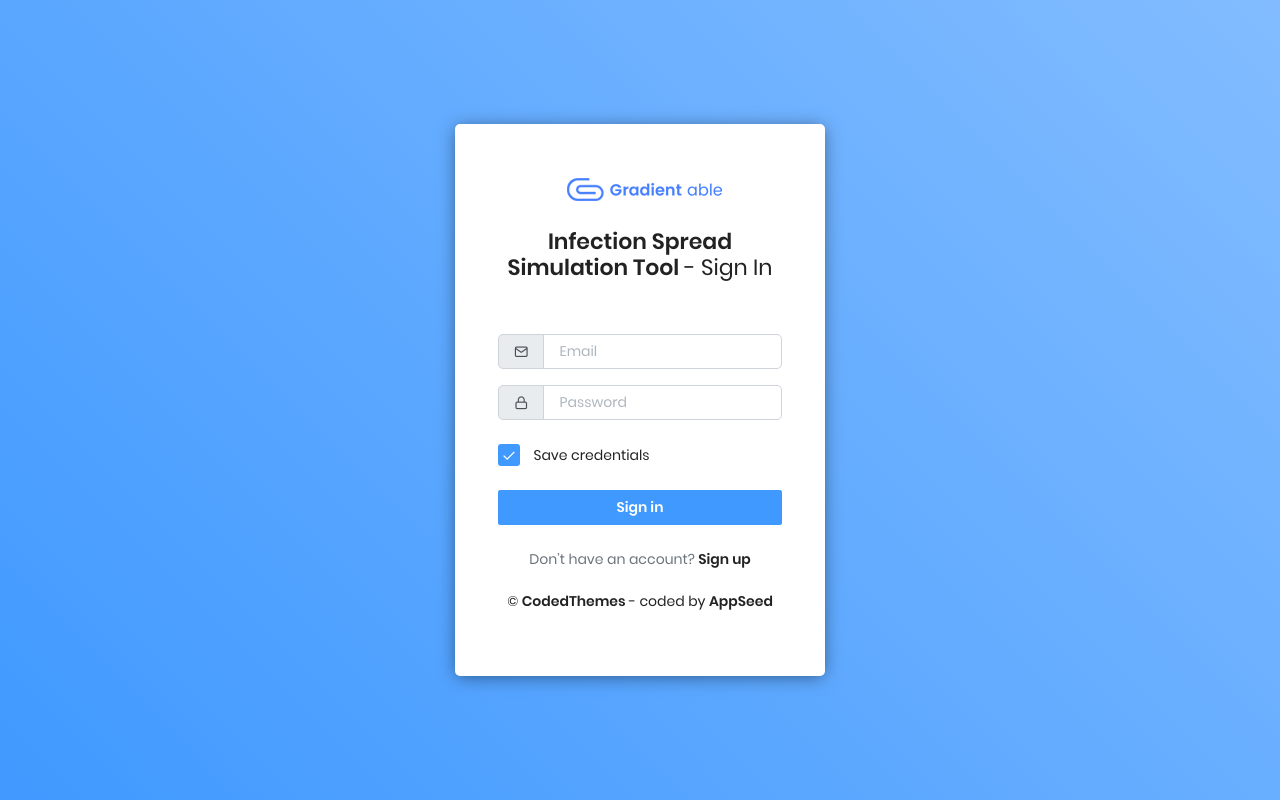
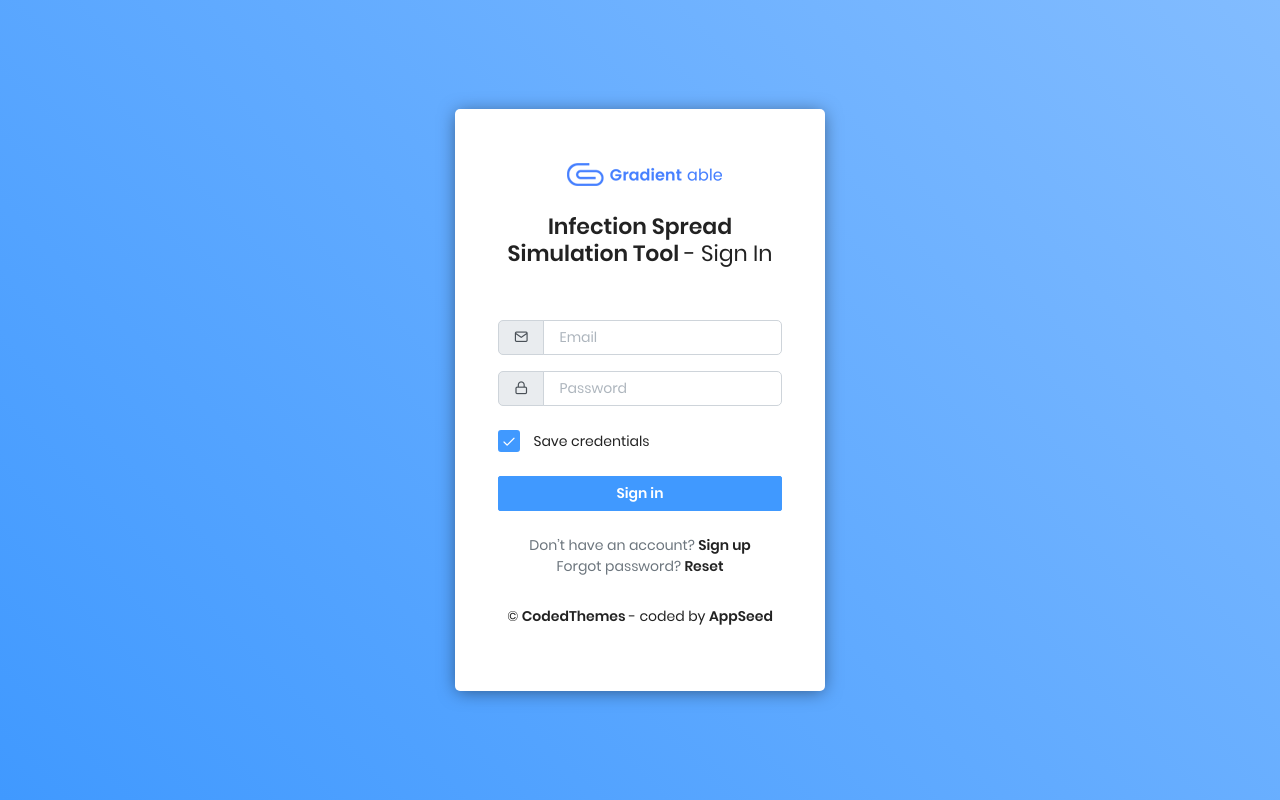
Before and after one commit to nafisat11/ISSUE, a Django app: page /login/ in a window 1280 px wide. Run offline with Django 3.2, Linux system fonts and the light colour scheme; parts of the project's set-up code (start-up, migrations or seed data) failed here and were passed over; some libraries are stand-ins or nearby versions.

Commit message:
added pw reset function

```diff
--- a/authentication/forms.py
+++ b/authentication/forms.py
@@ -5,7 +5,8 @@ Copyright (c) 2019 - present AppSeed.us
 """
 
 from django import forms
-from django.contrib.auth.forms import UserCreationForm, UserChangeForm
+from django.contrib.auth.forms import UserCreationForm, UserChangeForm, PasswordResetForm, SetPasswordForm
+from django.contrib.auth import password_validation
 from .models import CustomUser
 
 
@@ -71,3 +72,35 @@ class SignUpForm(UserCreationForm):
     class Meta:
         model = CustomUser
         fields = ("email", "first_name", "last_name", "password1", "password2")
+
+
+class CustomPasswordResetForm(PasswordResetForm):
+    email = forms.EmailField(
+        widget=forms.EmailInput(
+            attrs={
+                "placeholder": "Email",
+                "class": "form-control"
+            }
+        ))
+
+
+class CustomSetPasswordForm(SetPasswordForm):
+    new_password1 = forms.CharField(
+        widget=forms.PasswordInput(
+            attrs={
+                "placeholder": "New password",
+                "class": "form-control"
+            }
+        ),
+        strip=False,
+        help_text=password_validation.password_validators_help_text_html()
+    )
+    new_password2 = forms.CharField(
+        widget=forms.PasswordInput(
+            attrs={
+                "placeholder": "Re-enter new password",
+                "class": "form-control"
+            }
+        ),
+        strip=False
+    )
--- a/authentication/urls.py
+++ b/authentication/urls.py
@@ -5,11 +5,19 @@ Copyright (c) 2019 - present AppSeed.us
 """
 
 from django.urls import path
-from .views import login_view, register_user
-from django.contrib.auth.views import LogoutView
+from .views import login_view, register_user, password_reset_request
+from django.contrib.auth import views as auth_views
+from .forms import CustomPasswordResetForm, CustomSetPasswordForm
 
 urlpatterns = [
     path('login/', login_view, name="login"),
     path('register/', register_user, name="register"),
-    path("logout/", LogoutView.as_view(), name="logout")
+    path('logout/', auth_views.LogoutView.as_view(), name="logout"),
+    path('password_reset/', password_reset_request, name='password_reset'),
+    path('password_reset/done/', auth_views.PasswordResetDoneView.as_view(
+        template_name='accounts/password_reset_done.html'), name='password_reset_done'),
+    path('reset/<uidb64>/<token>/', auth_views.PasswordResetConfirmView.as_view(
+        template_name='accounts/password_reset_confirm.html', form_class=CustomSetPasswordForm), name='password_reset_confirm'),
+    path('reset/done', auth_views.PasswordResetCompleteView.as_view(
+        template_name='accounts/password_reset_complete.html'), name='password_reset_complete')
 ]
--- a/authentication/views.py
+++ b/authentication/views.py
@@ -10,9 +10,16 @@ from django.shortcuts import render
 from django.shortcuts import render, redirect
 from django.contrib.auth import authenticate, login
 # from django.contrib.auth.models import User
+from django.db.models.query_utils import Q
 from django.forms.utils import ErrorList
 from django.http import HttpResponse
-from .forms import LoginForm, SignUpForm
+from django.utils.http import urlsafe_base64_encode
+from django.template.loader import render_to_string
+from django.contrib.auth.tokens import default_token_generator
+from django.utils.encoding import force_bytes
+from django.core.mail import send_mail, BadHeaderError
+from .forms import LoginForm, SignUpForm, CustomPasswordResetForm
+from .models import CustomUser
 
 
 def login_view(request):
@@ -61,3 +68,34 @@ def register_user(request):
         form = SignUpForm()
 
     return render(request, "accounts/register.html", {"form": form, "msg": msg, "success": success})
+
+
+def password_reset_request(request):
+    if request.method == "POST":
+        form = CustomPasswordResetForm(request.POST)
+        if form.is_valid():
+            email = form.cleaned_data.get("email")
+            associated_users = CustomUser.objects.filter(Q(email=email))
+            if associated_users.exists():
+                for user in associated_users:
+                    subject = "Password Reset Requested"
+                    email_template_name = "accounts/password_reset_email.txt"
+                    c = {
+                        "email": user.email,
+                        "domain": "127.0.0.1:8000",
+                        'site_name': "Website",
+                        'uid': urlsafe_base64_encode(force_bytes(user.pk)).decode(),
+                        'user': user,
+                        'token': default_token_generator.make_token(user),
+                        'protocol': 'http',
+                    }
+                    email = render_to_string(email_template_name, c)
+                    try:
+                        send_mail(subject, email,
+                                  "admin@example.com", [user.email])
+                    except BadHeaderError:
+                        return HttpResponse("Invalid header found")
+                    return redirect("/password_reset/done")
+    else:
+        form = CustomPasswordResetForm()
+    return render(request, "accounts/password_reset.html", {"form": form})
--- a/core/templates/accounts/login.html
+++ b/core/templates/accounts/login.html
@@ -50,7 +50,7 @@
 							</form>
 
 							<p class="mb-0 text-muted">Don’t have an account? <a href={% url 'register' %} class="f-w-400">Sign up</a></p>
-
+							<p class="mb-2 text-muted">Forgot password? <a href={% url 'password_reset' %} class="f-w-400">Reset</a></p>
 								<br />
 								&copy; <a target="_blank" rel="noopener" href="https://codedthemes.com/?ref=appseed" class="f-w-400">CodedThemes</a>
 								- coded by <a target="_blank" rel="noopener" href="https://appseed.us" class="f-w-400">AppSeed</a>
```
